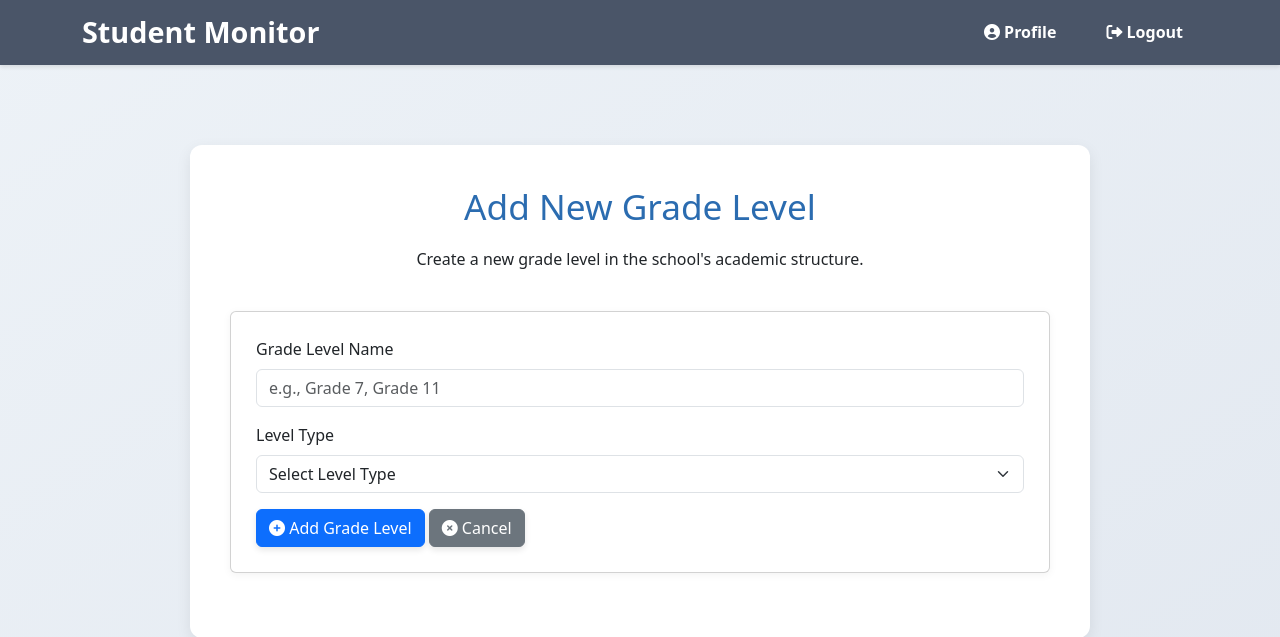
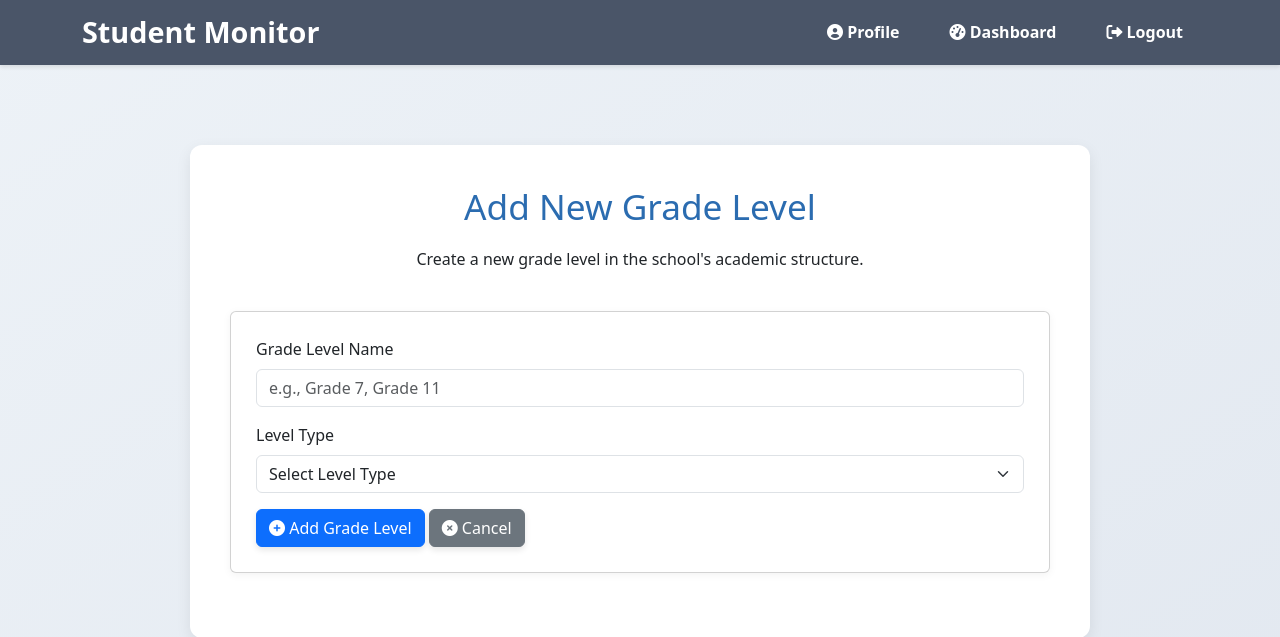
Before and after one commit to Vince0028/Student-Monitor, a Flask app: page /add_grade_level in a window 1280 px wide. Shown: the top 637 px of the page. Run offline with Flask 3, Linux system fonts and the light colour scheme; the visitor is signed in with stand-in values (Sample User, id 1); some libraries are stand-ins or nearby versions.

Commit message:
fix the logo redirecting to the student dashboard

```diff
--- a/app.py
+++ b/app.py
@@ -368,6 +368,20 @@ def verify_current_user_password(user_id, password):
 @app.route('/')
 def index():
     return render_template('index.html')
+
+@app.route('/dashboard')
+@login_required
+def dashboard():
+    """Redirect users to their appropriate dashboard based on account type"""
+    user_type = session.get('user_type')
+    if user_type == 'admin':
+        return redirect(url_for('admin_dashboard'))
+    elif user_type == 'teacher':
+        return redirect(url_for('teacher_dashboard'))
+    else:
+        # Fallback for unknown user types
+        flash('Unknown user type. Please contact an administrator.', 'error')
+        return redirect(url_for('login'))
 
 @app.route('/register', methods=['GET', 'POST'])
 def register():
--- a/templates/base.html
+++ b/templates/base.html
@@ -12,12 +12,12 @@
 <body>
     <header class="app-header">
         <div class="container">
-            <h1 class="app-title"><a href="{{ url_for('index') }}">Student Monitor</a></h1>
+            <h1 class="app-title"><a href="{{ url_for('dashboard') if session.user_id else url_for('index') }}">Student Monitor</a></h1>
             <nav class="main-nav">
                 <ul class="nav-links">
                     {% if session.user_id %} {# Check if user is logged in #}
                         <li><a href="{{ url_for('profile') }}"><i class="fas fa-user-circle"></i> Profile</a></li>
-                        {% if session.user_type == 'student' %}
+                        {% if session.user_type == 'admin' %}
                             <li><a href="{{ url_for('admin_dashboard') }}"><i class="fas fa-tachometer-alt"></i> Dashboard</a></li>
                         {% elif session.user_type == 'teacher' %}
                             <li><a href="{{ url_for('teacher_dashboard') }}"><i class="fas fa-chalkboard-teacher"></i> Dashboard</a></li>
```
